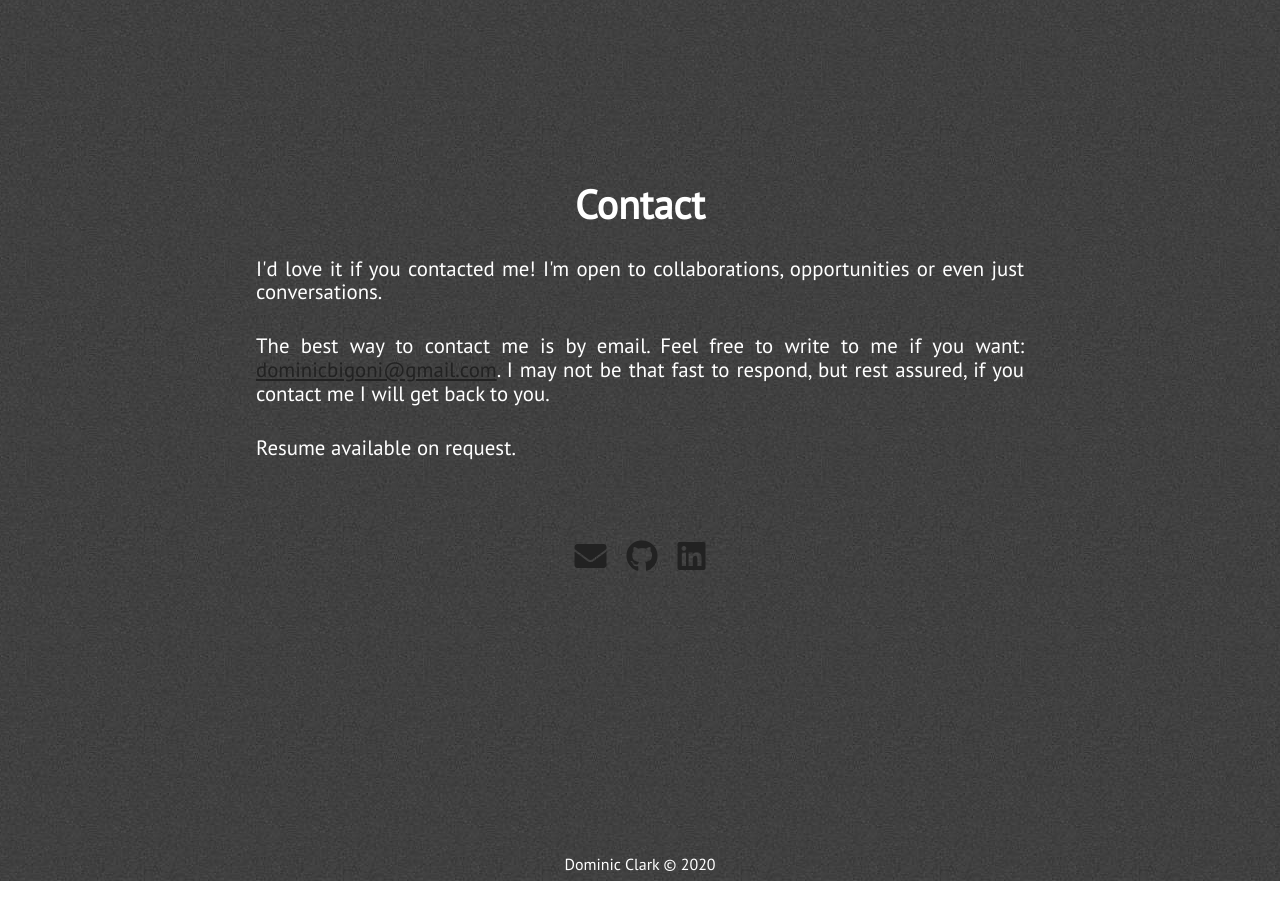
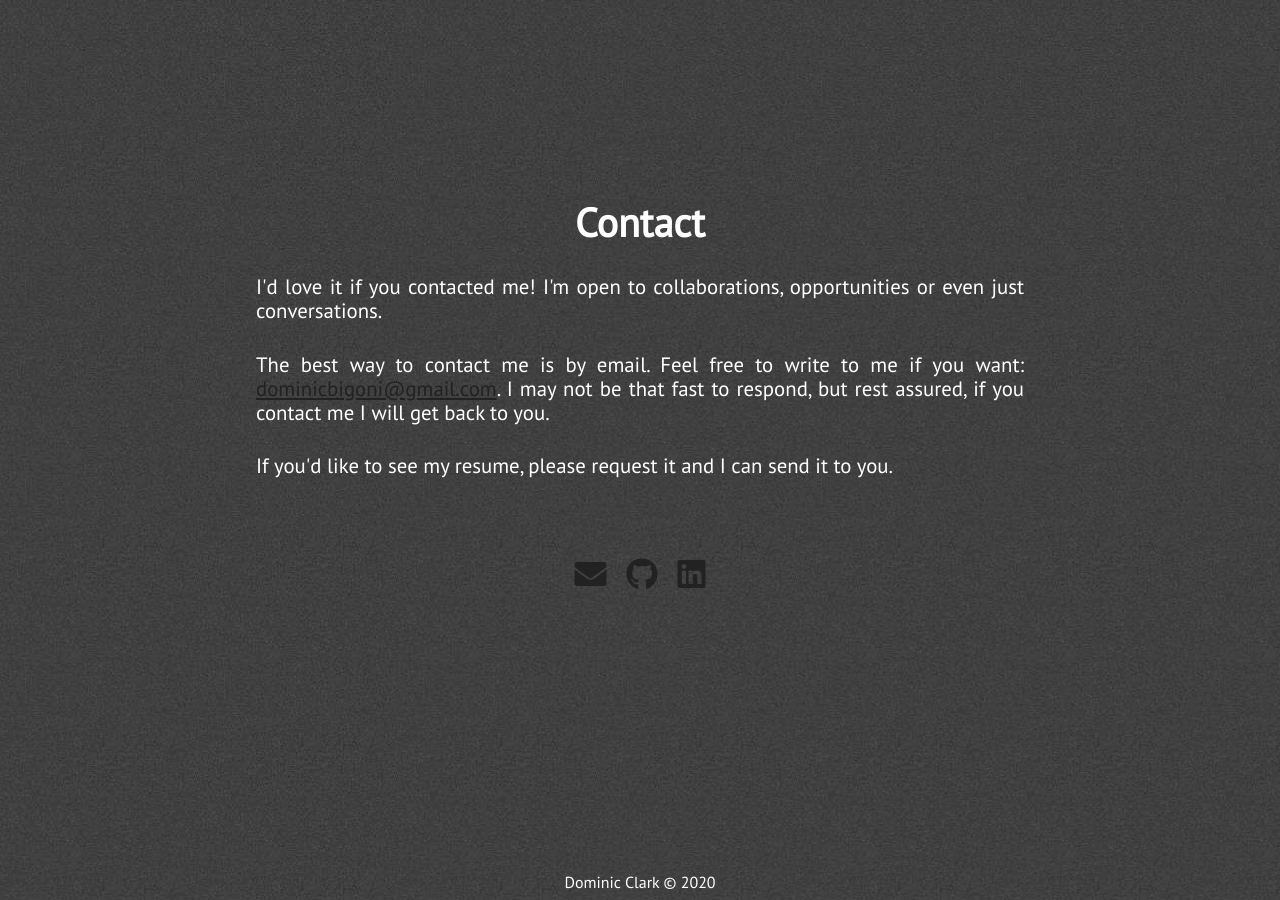
Before and after one commit to Bigoni/Bigoni.github.io, a Jekyll site: the page built from index.html, in a window 1280 px wide and 900 px high, scrolled down 4238 px. Built offline with Jekyll 4.4.1, drawn with Linux system fonts in a browser that asks for light colours; nearby versions of some CDN libraries.

Commit message:
some changes to projects, added ml section

```diff
--- a/_includes/extra.html
+++ b/_includes/extra.html
@@ -9,7 +9,7 @@
                 The best way to contact me is by email. Feel free to write to me if you want: <a href="mailto:{{ site.email }}">{{ site.email }}</a>. I may not be that fast to respond, but rest assured, if you contact me I will get back to you.
             </p>
             <p class="paragraph-text justify-text">
-                Resume available on request.
+                If you'd like to see my resume, please request it and I can send it to you.
             </p>
             <div class="extra-links">
                 <span class="hint--bottom bottom-link" aria-label="Email">
@@ -24,9 +24,6 @@
                 <!-- <span class="hint--bottom bottom-link" aria-label="Web Blog">
                     <a href="{{ site.blog_url }}"><i class="head-icon fas fa-rss"></i></a>
                 </span> -->
-                <!-- <span class="hint--bottom bottom-link" aria-label="Keybase">
-                    <a href="https://keybase.io/{{ site.keybase_username }}"><i class="head-icon fab fa-keybase"></i></a>
-                </span> -->
                 <!-- <span class="hint--bottom bottom-link" aria-label="Reddit">
                     <a href="https://www.reddit.com/u/{{ site.reddit_username }}"><i class="head-icon fab fa-reddit"></i></a>
                 </span>
--- a/_includes/head.html
+++ b/_includes/head.html
@@ -16,5 +16,5 @@
     <link rel="stylesheet" href="assets/css/main.css"/>
     <link rel="stylesheet" href="assets/css/card.css"/>
     <link rel="shortcut icon" href="assets/images/favicon.ico" />
-    <meta name="description" content="Portfolio - Dominic Clark - Back end Software Engineer.">
+    <meta name="description" content="Portfolio - Dominic Clark - Backend Software Engineer.">
 </head>
--- a/_includes/projects.html
+++ b/_includes/projects.html
@@ -1,6 +1,6 @@
 <div class="section-wrapper">
     <section class="section projects" id="projects">
-        <div class="half-width">
+        <div class="full-width">
             <div class="section-heading" id="featured-projects-text">Projects</div>
 
                 <div class="project-technologies">
@@ -8,6 +8,7 @@
                     <a id="featured" class="semi-transparent-button with-border white-button" onclick="selected('featured')">Featured</a>
                     <a id="all" class="semi-transparent-button with-border white-button" onclick="selected('all')">All</a>
                     <a id="webdev" class="semi-transparent-button with-border white-button" onclick="selected('webdev')">WebDev</a>
+                    <a id="ml" class="semi-transparent-button with-border white-button" onclick="selected('ml')">Machine Learning</a>
                     <!-- didn't end up using these
                     <a id="native" class="semi-transparent-button with-border white-button" onclick="selected('native')">Native</a>
                     <a id="security" class="semi-transparent-button with-border white-button" onclick="selected('security')">Security</a>
```
